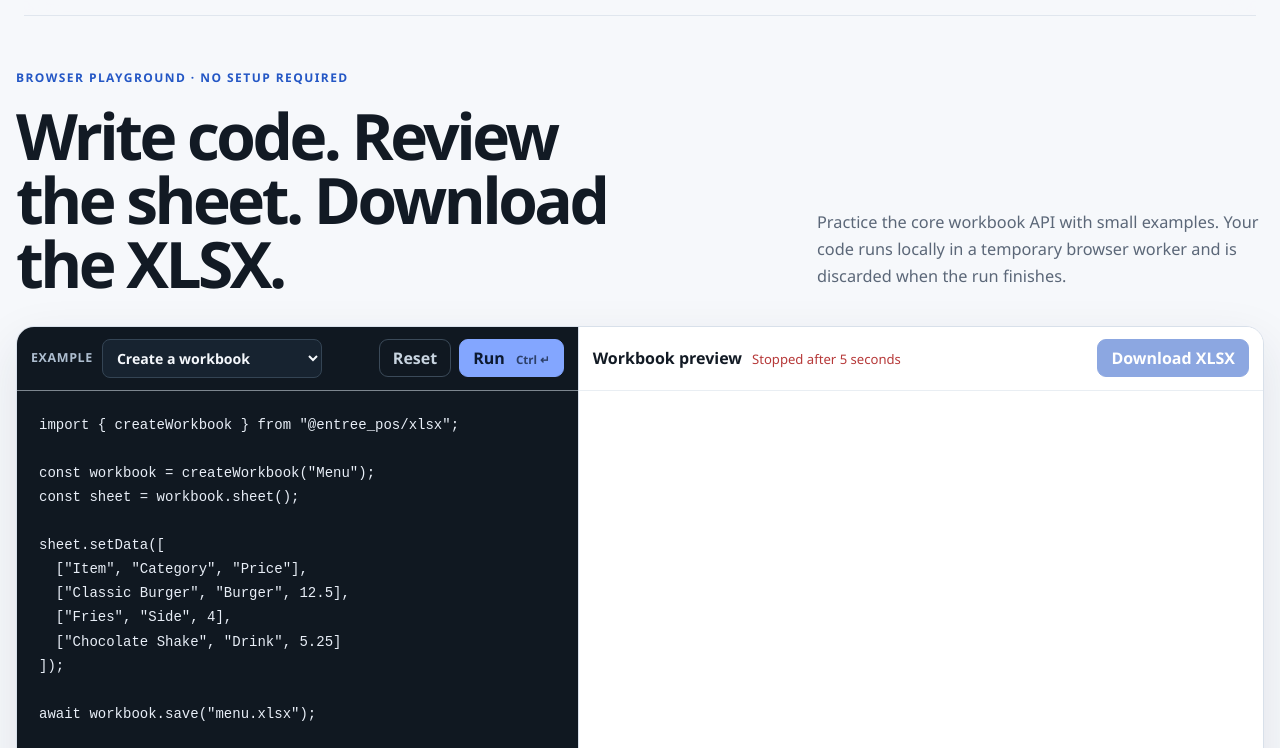
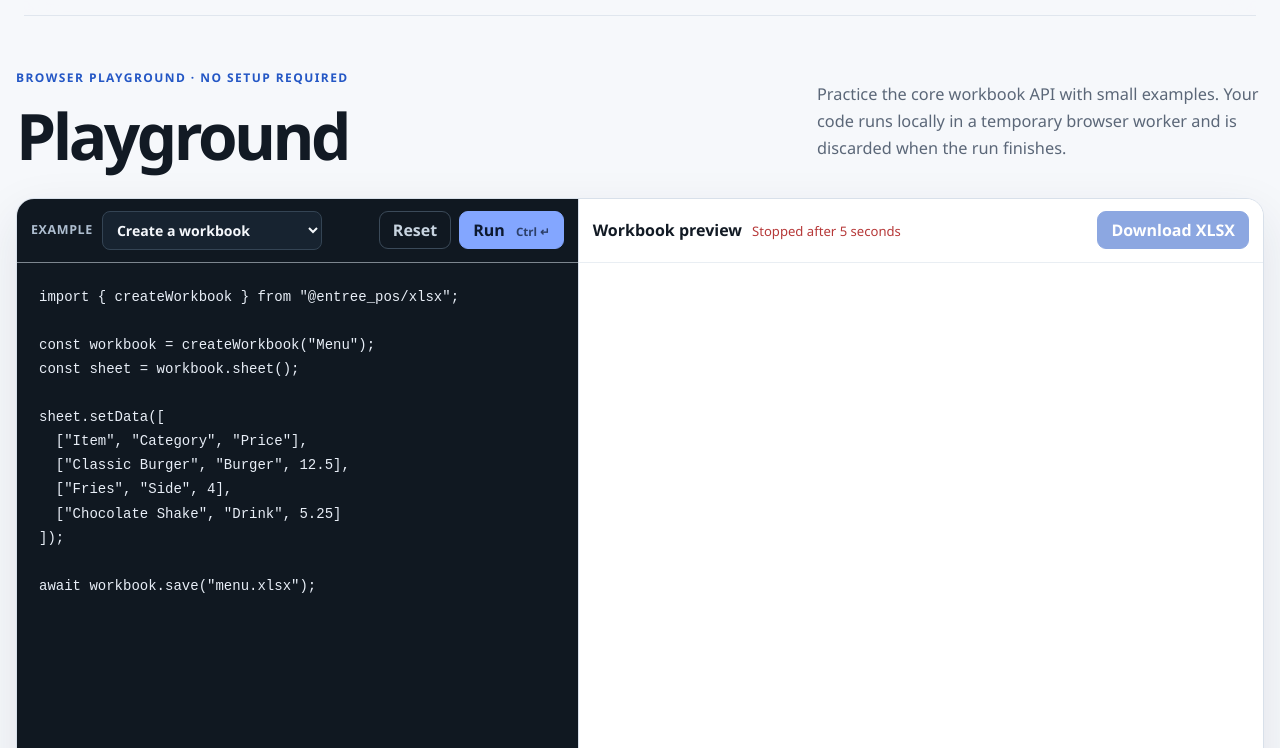
Before and after one commit to EntreePOS/entree-xlsx, a website: page site/playground/index.html in a window 1280 px wide. Shown: the part 52-800 px from the top of the page. Drawn offline with Linux system fonts and the light colour scheme.

Commit message:
simplify playground heading

```diff
--- a/site/playground/index.html
+++ b/site/playground/index.html
@@ -30,7 +30,7 @@
     <header class="playground-intro">
       <div>
         <p class="section-kicker">Browser playground · no setup required</p>
-        <h1>Write code. Review the sheet. Download the XLSX.</h1>
+        <h1>Playground</h1>
       </div>
       <p>Practice the core workbook API with small examples. Your code runs locally in a temporary browser worker and is discarded when the run finishes.</p>
     </header>
```
